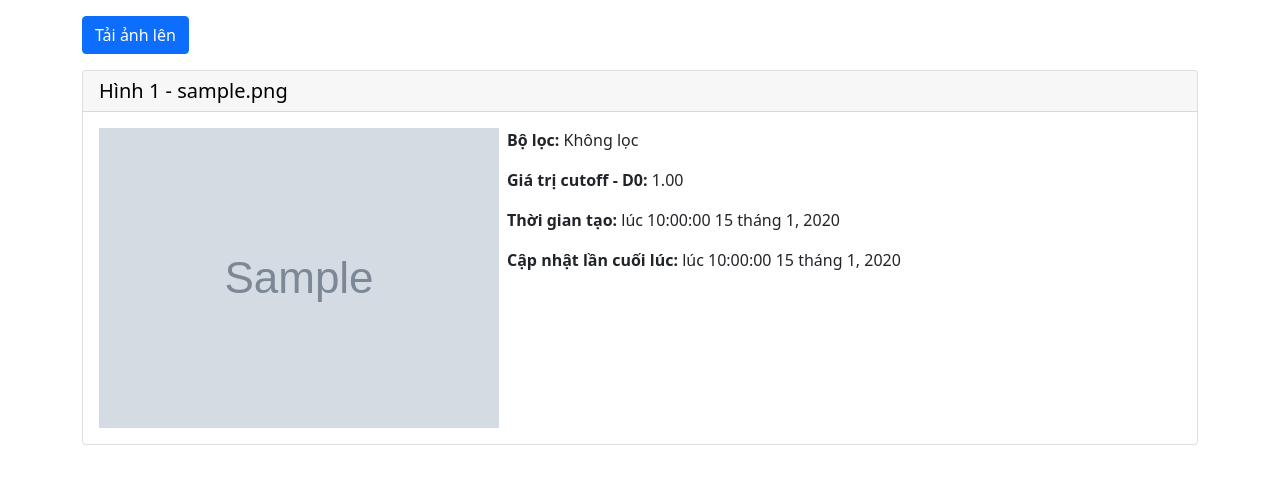
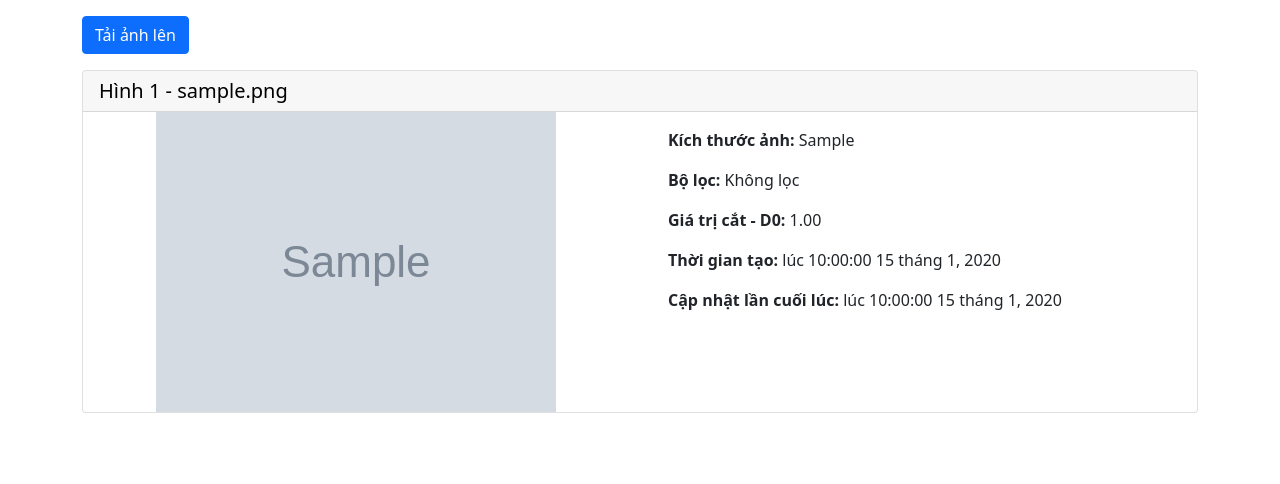
Before and after one commit to hienvanv2h/loc-anh-web, a Django app: page / in a window 1280 px wide. Shown: the top 484 px of the page. Run offline with Django 4.2, Linux system fonts and the light colour scheme; tables that the repository leaves empty hold one stand-in row (values such as "Sample post"); grey boxes marked "Sample" are stand-in pictures; some libraries are stand-ins or nearby versions.

Commit message:
Add cleanup file, process time, size for image upload

```diff
--- a/imgproc_app/settings.py
+++ b/imgproc_app/settings.py
@@ -39,7 +39,10 @@ INSTALLED_APPS = [
     "django.contrib.messages",
     "django.contrib.staticfiles",
 
-    "uploads"
+    "uploads",
+
+    # Third party libraries
+    'django_cleanup.apps.CleanupConfig'     # NOTE: this should be placed last
 ]
 
 MIDDLEWARE = [
--- a/static/base.js
+++ b/static/base.js
@@ -49,16 +49,19 @@ const getInternationalizedTime = (dateTimeString) => {
   return formatter.format(dateTime);
 };
 
-const handleAlert = (type, message) => {
+const handleAlert = (type, message, executionTime = null) => {
+  const executionTimeReport = executionTime
+    ? `<p>Thời gian thực thi: ${executionTime} giây</p>`
+    : "";
   if (alertBox) {
     alertBox.innerHTML = `
       <div class="alert alert-${type}" role="alert">
-        ${message}
+        ${message} ${executionTimeReport}
       </div>
     `;
-    setTimeout(() => {
-      alertBox.innerHTML = "";
-    }, 5000);
+    // setTimeout(() => {
+    //   alertBox.innerHTML = "";
+    // }, 5000);
   } else {
     console.log("alertBox is undefined!");
   }
--- a/static/style.css
+++ b/static/style.css
@@ -4,10 +4,12 @@
 }
 
 .uploadImage {
-  max-height: 400px;
-  max-width: 600px;
+  /* max-height: 400px; */
+  max-width: 100%;
   object-fit: cover;
   object-position: center;
+  display: inline-block;
+  vertical-align: middle;
 }
 
 .uploadLink {
--- a/uploads/forms.py
+++ b/uploads/forms.py
@@ -4,6 +4,7 @@ from .models import Upload, FILTER_CHOICES
 
 class UploadForm(forms.ModelForm):
     image = forms.ImageField(widget=forms.FileInput(attrs={"class": "imageInput"}))
+    size = forms.CharField(widget=forms.TextInput(attrs={"readonly": "readonly"}))
     action = forms.ChoiceField(choices=FILTER_CHOICES, widget=forms.Select(attrs={"class": "filterSelect"}))
     cutoff_val = forms.DecimalField(
         widget=forms.NumberInput(attrs={"class": "cutoffInput", "step": "0.01"}),
@@ -13,4 +14,8 @@ class UploadForm(forms.ModelForm):
 
     class Meta:
         model = Upload
-        fields = ["image", "action", "cutoff_val"]
+        fields = ["image", "size", "action", "cutoff_val"]
+
+    # def __init__(self, *args, **kwargs):
+    #     super(UploadForm, self).__init__(*args, **kwargs)
+    #     # Override logic...
--- a/uploads/models.py
+++ b/uploads/models.py
@@ -1,8 +1,9 @@
 from django.db import models
 from django.core.validators import MaxValueValidator, MinValueValidator
 from django.core.files.base import ContentFile
-from django.db.models.signals import post_save
+from django.db.models.signals import post_save, pre_delete
 from django.dispatch import receiver
+from django.shortcuts import get_object_or_404
 
 from decimal import Decimal
 from PIL import Image
@@ -10,6 +11,7 @@ from io import BytesIO
 from .utils import get_filtered_image
 import os
 import uuid
+import time
 
 
 FILTER_CHOICES = (
@@ -26,12 +28,17 @@ def custom_image_path(instance, filename):
   # Lấy phần mở rộng của tệp
   extension = os.path.splitext(filename)[1]
   # Tạo tên tệp mới bằng cách kết hợp ID của đối tượng và phần mở rộng
-  pk = instance.pk if instance.pk is not None else uuid.uuid4()
-  new_filename = f'image_{pk}{extension}'
+  original_filename = filename.split('/')[-1]
+  if instance.pk:
+    new_filename = f"{original_filename.split('.')[0]}_{instance.pk}{extension}"
+  else:
+    new_filename = f"{original_filename.split('.')[0]}_{uuid.uuid4()}{extension}"
+
   return os.path.join('images', new_filename)
 
 class Upload(models.Model):
   image = models.ImageField(upload_to=custom_image_path)
+  size = models.CharField(max_length=20, default="")
   action = models.CharField(max_length=50, choices=FILTER_CHOICES)
   cutoff_val = models.DecimalField(
     default = Decimal("0.00"),
@@ -62,21 +69,3 @@ class Upload(models.Model):
     self.image.name = self.image.name.split("/")[-1]
     self.image.save(self.image.name, ContentFile(img_png), save=False)
     super().save(*args, **kwargs)
-
-
-# @receiver(post_save, sender=Upload)
-# def delete_old_image(sender, instance, **kwargs):
-#     # Kiểm tra xem đây có phải là lần lưu đầu tiên của đối tượng hay không
-#     if not instance.pk:
-#         return
-
-#     try:
-#         # Lấy đối tượng Upload từ database trước khi lưu
-#         old_upload = Upload.objects.get(pk=instance.pk)
-#     except Upload.DoesNotExist:
-#         return
-
-#     # Kiểm tra xem có thay đổi trong trường image không
-#     if old_upload.image != instance.image:
-#         # Nếu có, xóa ảnh cũ
-#         old_upload.image.delete(save=False)
--- a/uploads/static/uploads/main.js
+++ b/uploads/static/uploads/main.js
@@ -5,11 +5,13 @@ const imageName = document.querySelector(".imageName");
 
 const imageUploadForm = document.querySelector("#imageUploadForm");
 const imageInput = document.querySelector("#id_image");
+const sizeField = document.querySelector("#id_size");
 const filter = document.querySelector("#id_action");
 const cutoffInput = document.querySelector("#id_cutoff_val");
 
 const csrftoken = document.querySelector("[name=csrfmiddlewaretoken]").value;
 const url = window.location.href;
+// sizeField.setAttribute("disabled", "true");
 
 // Check if there is deleted item in localStorage
 const deleted = localStorage.getItem("deleted");
@@ -32,17 +34,33 @@ const renderUpload = (upload) => {
           Hình ${upload.pk} - ${imageName}
         </a>
       </h5>
-      <div class="card-body d-flex gap-2">
-        <img src="media/${imageUrl}" alt="Upload Image" class="uploadImage" >
-        <div>
-          <p>
-            <strong>Bộ lọc: </strong>
-            ${getActionDisplay(uploadFields.action)}</p>
-          <p>
-            <strong>Giá trị cutoff - D0: </strong>
-            ${uploadFields.cutoff_val}</p>
-          <p><strong>Thời gian tạo: </strong>${createdTime}</p>
-          <p><strong>Cập nhật lần cuối lúc: </strong>${updatedTime}</p>
+      <div class="row">
+        <div class="col-md-6">
+          <div class="d-flex align-items-center justify-content-center">
+            <img src="media/${imageUrl}" alt="Upload Image" class="uploadImage">
+          </div>
+        </div>
+        <div class="col-md-6">
+          <div class="card-body">
+            <div>
+              <p class="card-text">
+                <strong>Kích thước ảnh: </strong>
+                ${getActionDisplay(uploadFields.size)}
+              </p>
+              <p class="card-text">
+                <strong>Bộ lọc: </strong>
+                ${getActionDisplay(uploadFields.action)}
+              </p>
+              <p class="card-text">
+                <strong>Giá trị cắt - D0: </strong>
+                ${uploadFields.cutoff_val}
+              </p>
+              <p class="card-text"><strong>Thời gian tạo:
+                </strong>${createdTime}</p>
+              <p class="card-text"><strong>Cập nhật lần cuối lúc:
+                </strong>${updatedTime}</p>
+            </div>
+          </div>
         </div>
       </div>
     </div>
@@ -53,6 +71,7 @@ const clearUploadForm = () => {
   imagePreview.innerHTML = "";
   imageName.innerHTML = "";
   imageUploadForm.reset();
+  sizeField.setAttribute("disabled", "true");
 };
 
 $.ajax({
@@ -81,7 +100,14 @@ imageInput.addEventListener("change", (e) => {
     // Render preview
     const reader = new FileReader();
     reader.onload = (event) => {
+      const image = new Image();
       const imageUrl = event.target.result;
+      image.src = imageUrl;
+      image.onload = function () {
+        const width = this.width;
+        const height = this.height;
+        sizeField.value = `${width}x${height}`;
+      };
       imagePreview.innerHTML = `<img src="${imageUrl}" alt="Image Preview">`;
     };
     reader.onerror = (err) => {
@@ -97,12 +123,18 @@ imageInput.addEventListener("change", (e) => {
 imageUploadForm.addEventListener("submit", (e) => {
   e.preventDefault();
   spinnerBox.classList.remove("hidden");
+  // Remove disable attribute on size field, set back to true on clearUploadForm
+  sizeField.removeAttribute("disabled");
+
   const formData = new FormData();
   formData.append("csrfmiddlewaretoken", csrftoken);
   formData.append("image", imageInput.files[0]);
+  formData.append("size", sizeField.value);
   formData.append("action", filter.value);
   formData.append("cutoff_val", cutoffInput.value);
 
+  // Start measure execution time
+  const startTime = performance.now();
   $.ajax({
     type: "POST",
     url: "",
@@ -110,12 +142,17 @@ imageUploadForm.addEventListener("submit", (e) => {
     processData: false,
     contentType: false,
     success: function (response) {
+      // End time
+      const endTime = performance.now();
+      const executionTime = (endTime - startTime) / 1000;
+
       const data = JSON.parse(response.data);
+      console.log(data);
       // Update upload list
       uploadsList.insertAdjacentHTML("afterbegin", renderUpload(data[0]));
       spinnerBox.classList.add("hidden");
       $("#imageUploadModal").modal("hide");
-      handleAlert("success", "Ảnh đã tải lên thành công");
+      handleAlert("success", "Ảnh đã tải lên thành công", executionTime);
       clearUploadForm();
     },
     error: function (xhr, status, error) {
--- a/uploads/templates/uploads/main.html
+++ b/uploads/templates/uploads/main.html
@@ -18,8 +18,7 @@
   type="button"
   class="btn btn-primary"
   data-bs-toggle="modal"
-  data-bs-target="#imageUploadModal"
->
+  data-bs-target="#imageUploadModal">
   Tải ảnh lên
 </button>
 
@@ -29,8 +28,7 @@
   id="imageUploadModal"
   tabindex="-1"
   aria-labelledby="imageUploadModalLabel"
-  aria-hidden="true"
->
+  aria-hidden="true">
   <div class="modal-dialog" style="max-width: 600px">
     <div class="modal-content">
       <div class="modal-header">
@@ -39,17 +37,15 @@
           type="button"
           class="btn-close"
           data-bs-dismiss="modal"
-          aria-label="Close"
-        ></button>
+          aria-label="Close"></button>
       </div>
       <form id="imageUploadForm" method="post" enctype="multipart/form-data">
         <div class="modal-body">
           {% csrf_token %}
           <!-- {{ form.as_p }} -->
           <div class="mb-2">
-            <label for="{{ form.image.id_for_label }}" class="btn btn-info me-2"
-              >Chọn tệp ảnh</label
-            >
+            <label for="{{ form.image.id_for_label }}"
+              class="btn btn-info me-2">Chọn tệp ảnh</label>
             {{form.image}}
             <span class="imageName"></span>
           </div>
@@ -57,11 +53,15 @@
           <div id="imagePreview"></div>
 
           <div class="mt-3 gap-2">
-            <div id="valueInput" class="mb-2">
+            <div class="mb-2">
+              <label for="{{ form.size.id_for_label }}">Kích cỡ ảnh: </label>
+              {{ form.size }}
+            </div>
+            <div class="mb-2">
               <label for="{{ form.action.id_for_label }}">Bộ lọc ảnh: </label>
               {{ form.action }}
             </div>
-            <div id="valueInput">
+            <div class="mb-2">
               <label for="{{ form.cutoff_val.id_for_label }}">
                 Giá trị D0:
               </label>
@@ -74,8 +74,7 @@
           <button
             type="button"
             class="btn btn-secondary"
-            data-bs-dismiss="modal"
-          >
+            data-bs-dismiss="modal">
             Đóng
           </button>
           <button type="submit" class="btn btn-primary">Lưu</button>
--- a/uploads/utils.py
+++ b/uploads/utils.py
@@ -50,6 +50,7 @@ def butterworth_hp(D0, M, N, n=2):
 
 # Processing function
 def get_filtered_image(image: Image.Image, action, cutoff_val):
+
   f = np.asarray(image)
   shape = np.shape(f)
   M, N = shape
```
Also changed, not shown: uploads/static/uploads/detail.js (+31 -7 lines), uploads/templates/uploads/detail.html (+12 -13 lines), uploads/migrations/0007_upload_size.py (added), uploads/migrations/0008_upload_processing_time.py (added), uploads/migrations/0009_alter_upload_image.py (added), uploads/migrations/0010_alter_upload_image.py (added), uploads/migrations/0011_alter_upload_image.py (added), uploads/migrations/0012_remove_upload_processing_time.py (added).
